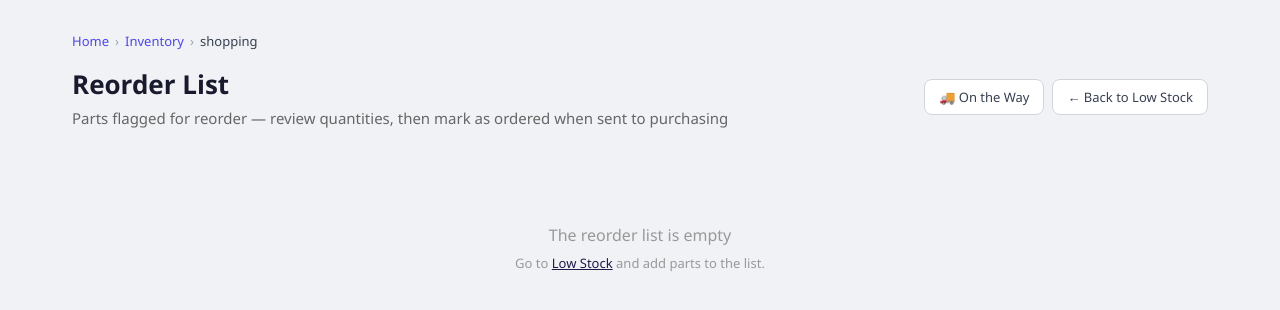
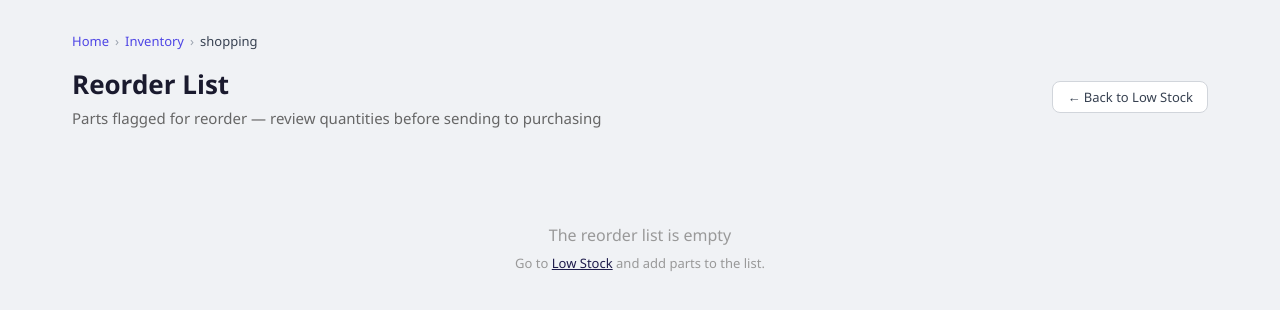
Before and after one commit to sarwin-dev/pickflow, a Flask app: page /inventory/shopping/ in a window 1280 px wide. Shown: the part 60-370 px from the top of the page. Run offline with Flask 3, Linux system fonts and the light colour scheme; the visitor is signed in with stand-in values (Sample User, id 1).

Commit message:
Simplify On the Way: reorder list is the source of truth
- Remove ordered_at / Mark as Ordered concept — too much friction
- Dashboard On the Way card now links directly to /inventory/shopping/
- on_the_way stat counts all shopping list items
- PDF button resized and matches btn-primary style (no blue override)
- Remove on_the_way.html and unused routes

Co-Authored-By: Claude Sonnet 4.6 <noreply@anthropic.com>

```diff
--- a/app.py
+++ b/app.py
@@ -52,9 +52,7 @@ def dashboard():
             Inventory.is_active == True,
             Inventory.quantity <= Inventory.min_quantity
         ).count()
-        stats['on_the_way'] = ShoppingListItem.query.filter(
-            ShoppingListItem.ordered_at.isnot(None)
-        ).count()
+        stats['on_the_way'] = ShoppingListItem.query.count()
 
     elif role == 'warehouse':
         stats['available'] = WorkOrder.query.filter(
--- a/routes/inventory.py
+++ b/routes/inventory.py
@@ -127,48 +127,8 @@ def shopping_list():
     check = supervisor_required()
     if check:
         return check
-    # solo los items pendientes (no marcados como ordenados)
-    items = ShoppingListItem.query.filter_by(ordered_at=None).order_by(ShoppingListItem.added_at.desc()).all()
+    items = ShoppingListItem.query.order_by(ShoppingListItem.added_at.desc()).all()
     return render_template('inventory/shopping_list.html', items=items)
-
-@inventory_bp.route('/shopping/mark-ordered/<int:item_id>')
-def shopping_mark_ordered(item_id):
-    check = supervisor_required()
-    if check:
-        return check
-    item = ShoppingListItem.query.get(item_id)
-    if item:
-        item.ordered_at = datetime.utcnow()
-        db.session.commit()
-    return redirect(url_for('inventory.shopping_list'))
-
-@inventory_bp.route('/shopping/mark-all-ordered')
-def shopping_mark_all_ordered():
-    check = supervisor_required()
-    if check:
-        return check
-    ShoppingListItem.query.filter_by(ordered_at=None).update({'ordered_at': datetime.utcnow()})
-    db.session.commit()
-    return redirect(url_for('inventory.on_the_way'))
-
-@inventory_bp.route('/shopping/on-the-way/')
-def on_the_way():
-    check = supervisor_required()
-    if check:
-        return check
-    items = ShoppingListItem.query.filter(
-        ShoppingListItem.ordered_at.isnot(None)
-    ).order_by(ShoppingListItem.ordered_at.desc()).all()
-    return render_template('inventory/on_the_way.html', items=items)
-
-@inventory_bp.route('/shopping/clear-ordered')
-def shopping_clear_ordered():
-    check = supervisor_required()
-    if check:
-        return check
-    ShoppingListItem.query.filter(ShoppingListItem.ordered_at.isnot(None)).delete()
-    db.session.commit()
-    return redirect(url_for('inventory.on_the_way'))
 
 @inventory_bp.route('/shopping/update/<int:item_id>', methods=['POST'])
 def shopping_update(item_id):
@@ -198,7 +158,7 @@ def shopping_clear():
     check = supervisor_required()
     if check:
         return check
-    ShoppingListItem.query.filter_by(ordered_at=None).delete()
+    ShoppingListItem.query.delete()
     db.session.commit()
     return redirect(url_for('inventory.shopping_list'))
 
@@ -214,7 +174,7 @@ def shopping_pdf():
     from reportlab.lib.styles import ParagraphStyle
     from reportlab.lib.units import inch
 
-    items = ShoppingListItem.query.filter_by(ordered_at=None).order_by(ShoppingListItem.added_at).all()
+    items = ShoppingListItem.query.order_by(ShoppingListItem.added_at).all()
 
     buffer = BytesIO()
     doc = SimpleDocTemplate(buffer, pagesize=letter,
--- a/templates/dashboard.html
+++ b/templates/dashboard.html
@@ -34,7 +34,7 @@
     </a>
     {% endif %}
     {% if stats.on_the_way > 0 %}
-    <a href="/inventory/shopping/on-the-way/" style="text-decoration:none;">
+    <a href="/inventory/shopping/" style="text-decoration:none;">
         <div style="background:#eff6ff; border:1px solid #bfdbfe; border-radius:8px; padding:20px 28px; min-width:140px; text-align:center; cursor:pointer;">
             <div style="font-size:2rem; font-weight:700; color:#2563eb;">{{ stats.on_the_way }}</div>
             <div style="font-size:12px; color:#2563eb; margin-top:4px;">🚚 On the Way</div>
--- a/templates/inventory/shopping_list.html
+++ b/templates/inventory/shopping_list.html
@@ -6,27 +6,20 @@
     <div style="display:flex; justify-content:space-between; align-items:center;">
         <div>
             <h1>Reorder List</h1>
-            <p>Parts flagged for reorder — review quantities, then mark as ordered when sent to purchasing</p>
+            <p>Parts flagged for reorder — review quantities before sending to purchasing</p>
         </div>
-        <div style="display:flex; gap:8px;">
+        <div style="display:flex; gap:8px; align-items:center;">
             {% if items %}
-            <a href="/inventory/shopping/pdf" class="btn-primary" style="padding:8px 16px; font-size:13px;">
+            <a href="/inventory/shopping/pdf" class="btn-primary" style="padding:6px 14px; font-size:13px;">
                 Download PDF
             </a>
-            <a href="/inventory/shopping/mark-all-ordered" class="btn-primary"
-               style="padding:8px 16px; font-size:13px; background:#2563eb;"
-               onclick="return confirm('Mark all items as ordered and move them to On the Way?')">
-                ✓ Mark All as Ordered
-            </a>
             <a href="/inventory/shopping/clear" class="btn-delete"
+               style="padding:6px 14px; font-size:13px;"
                onclick="return confirm('Clear the entire reorder list?')">
                 Clear List
             </a>
             {% endif %}
-            <a href="/inventory/shopping/on-the-way/" class="btn-secondary" style="padding:8px 14px; font-size:13px;">
-                🚚 On the Way
-            </a>
-            <a href="/inventory/?filter=low" class="btn-secondary" style="padding:8px 14px; font-size:13px;">
+            <a href="/inventory/?filter=low" class="btn-secondary" style="padding:6px 14px; font-size:13px;">
                 ← Back to Low Stock
             </a>
         </div>
@@ -57,9 +50,6 @@
                 <td style="display:flex; gap:6px;">
                     <button class="btn-secondary" style="font-size:12px; padding:4px 10px;"
                         onclick="toggleEdit({{ item.id }})">Edit</button>
-                    <a href="/inventory/shopping/mark-ordered/{{ item.id }}" class="btn-primary"
-                       style="font-size:12px; padding:4px 10px; background:#2563eb;"
-                       onclick="return confirm('Mark as ordered and move to On the Way?')">Ordered</a>
                     <a href="/inventory/shopping/remove/{{ item.id }}" class="btn-delete"
                        style="font-size:12px;"
                        onclick="return confirm('Remove from reorder list?')">Remove</a>
```
